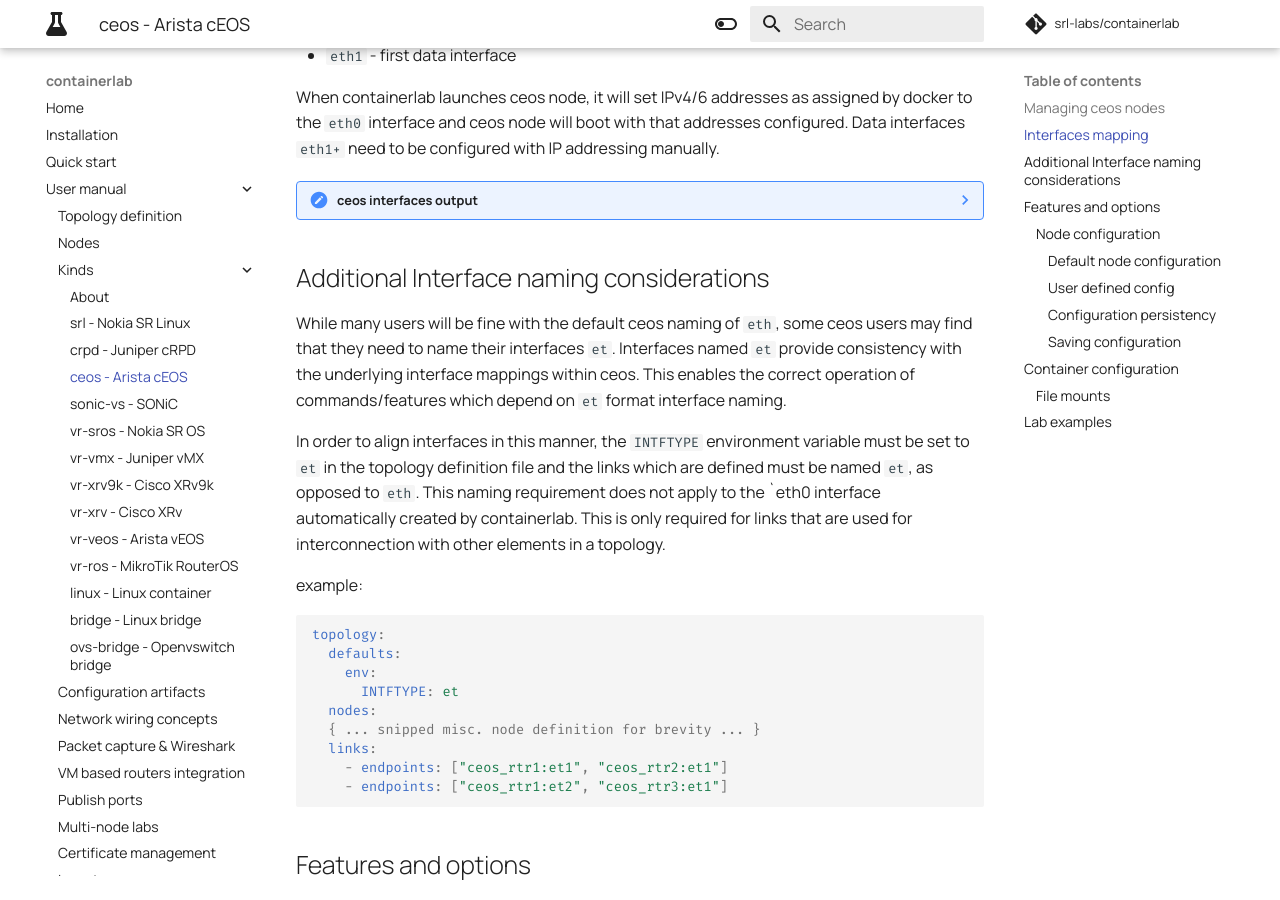
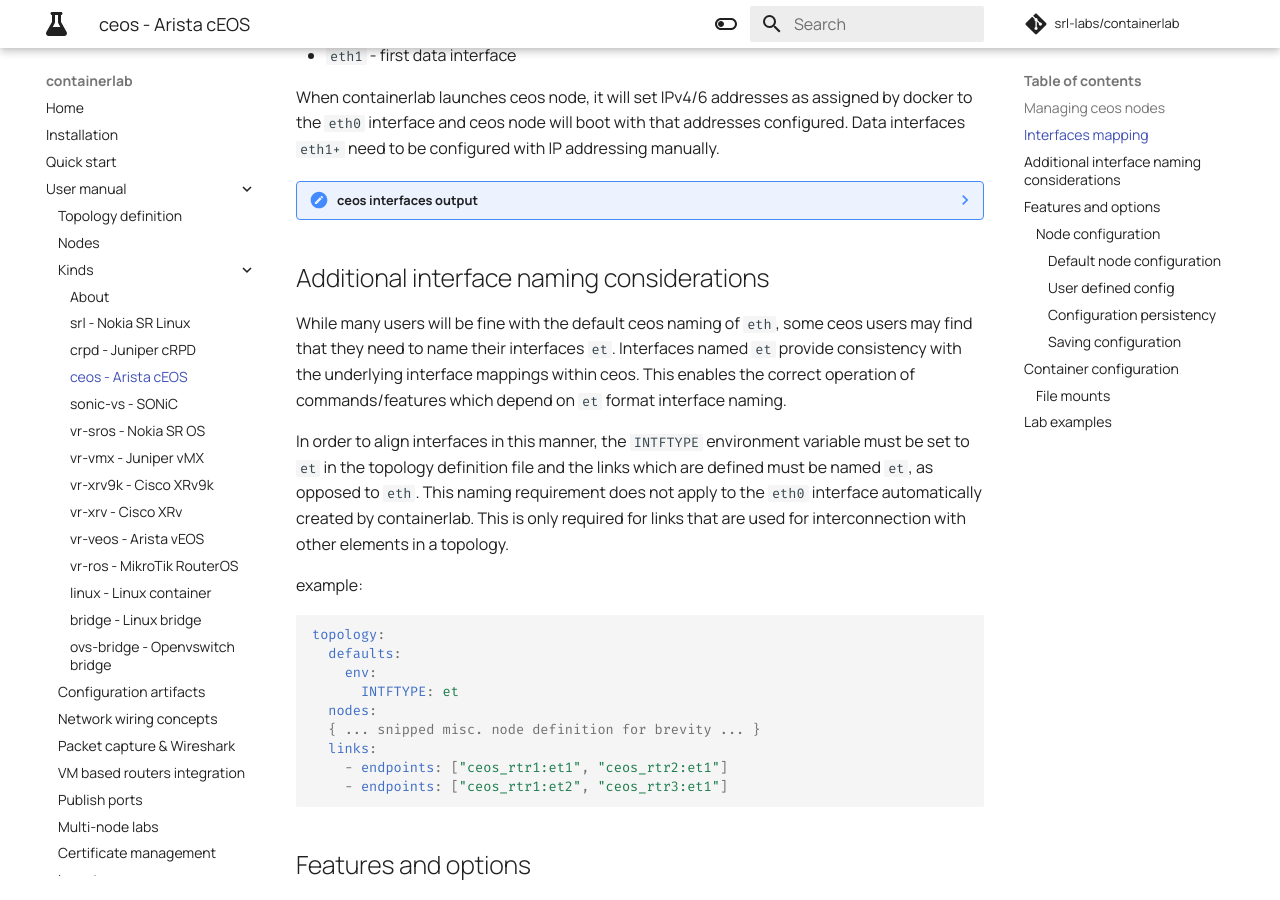
Before and after one commit to srl-labs/containerlab, an MkDocs documentation site: the page built from docs/manual/kinds/ceos.md, in a window 1280 px wide and 900 px high, scrolled down 954 px. Built offline with MkDocs 1.6.1 and Material for MkDocs 9.7.7, drawn with Linux system fonts in a browser that asks for light colours; comment, search, counter and statistics services are not loaded.

Commit message:
fixed formatting and case of header.

````diff
--- a/docs/manual/kinds/ceos.md
+++ b/docs/manual/kinds/ceos.md
@@ -84,11 +84,11 @@ When containerlab launches ceos node, it will set IPv4/6 addresses as assigned b
     As you see, the management interface `Ma0` inherits the IP address that docker assigned to ceos container management interface.
 
 
-## Additional Interface naming considerations
+## Additional interface naming considerations
 
 While many users will be fine with the default ceos naming of `eth`, some ceos users may find that they need to name their interfaces `et`. Interfaces named `et` provide consistency with the underlying interface mappings within ceos. This enables the correct operation of commands/features which depend on `et` format interface naming.
 
-In order to align interfaces in this manner, the `INTFTYPE` environment variable must be set to `et` in the topology definition file and the links which are defined must be named `et`, as opposed to `eth`. This naming requirement does not apply to the `eth0 interface automatically created by containerlab. This is only required for links that are used for interconnection with other elements in a topology.
+In order to align interfaces in this manner, the `INTFTYPE` environment variable must be set to `et` in the topology definition file and the links which are defined must be named `et`, as opposed to `eth`. This naming requirement does not apply to the `eth0` interface automatically created by containerlab. This is only required for links that are used for interconnection with other elements in a topology.
 
 example:
 ```yml
````
